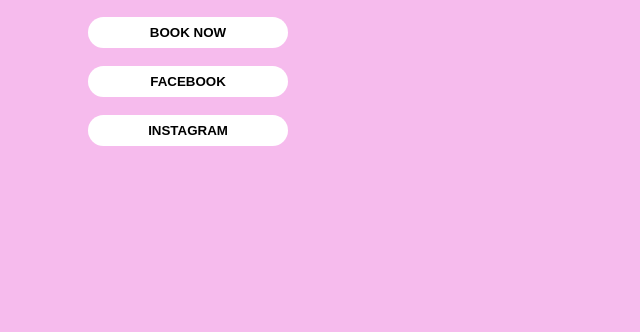
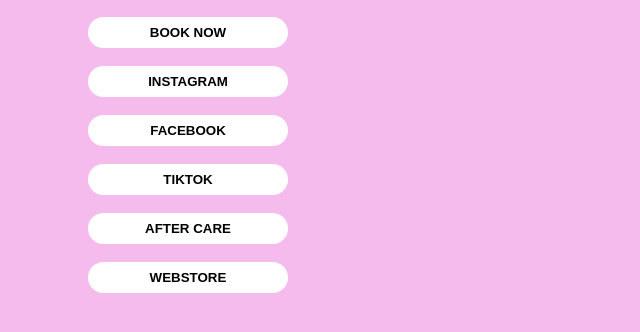
Before and after one commit to Klon3r/georgia-tattoos-website, a plain HTML site: page index.html in a window 1280 px wide. Shown: the part 272-604 px from the top of the page, without its empty margins (0-640 px from the left). Drawn offline with Linux system fonts and the light colour scheme.

Commit message:
added TikTok, AfterCare, Webstore links/buttons

```diff
--- a/index.html
+++ b/index.html
@@ -18,11 +18,20 @@
     <!-- Booking Form -->
     <button type="button" onclick="window.location.href='https://form.123formbuilder.com/5667772/online-order-form';"><strong>BOOK NOW</strong></button>
     <br><br>
+    <!-- Instagram -->
+    <button type="button" onclick="window.location.href='https://www.instagram.com/georgia.tattoos/';"><strong>INSTAGRAM</strong></button>
+    <br><br>
     <!-- Facebook -->
     <button type="button" onclick="window.location.href='https://www.facebook.com/georgiamtattoos';"><strong>FACEBOOK</strong></button>
     <br><br>
-    <!-- Instagram -->
-    <button type="button" onclick="window.location.href='https://www.instagram.com/georgia.tattoos/';"><strong>INSTAGRAM</strong></button>
+    <!-- TikTok -->
+    <button type="button" onclick="window.location.href='https://www.tiktok.com/@georgia.tattoos?_t=8dqRDvzdh8k&_r=1';"><strong>TIKTOK</strong></button>
+    <br><br>
+    <!-- AfterCare -->
+    <button type="button" onclick="window.location.href='https://www.georgiatattoos.com.au/aftercare-instructions';"><strong>AFTER CARE</strong></button>
+    <br><br>
+    <!-- Webstore -->
+    <button type="button" onclick="window.location.href='https://www.georgiatattoos.com.au';"><strong>WEBSTORE</strong></button>
   </div>
   </body>
 </html>
```
